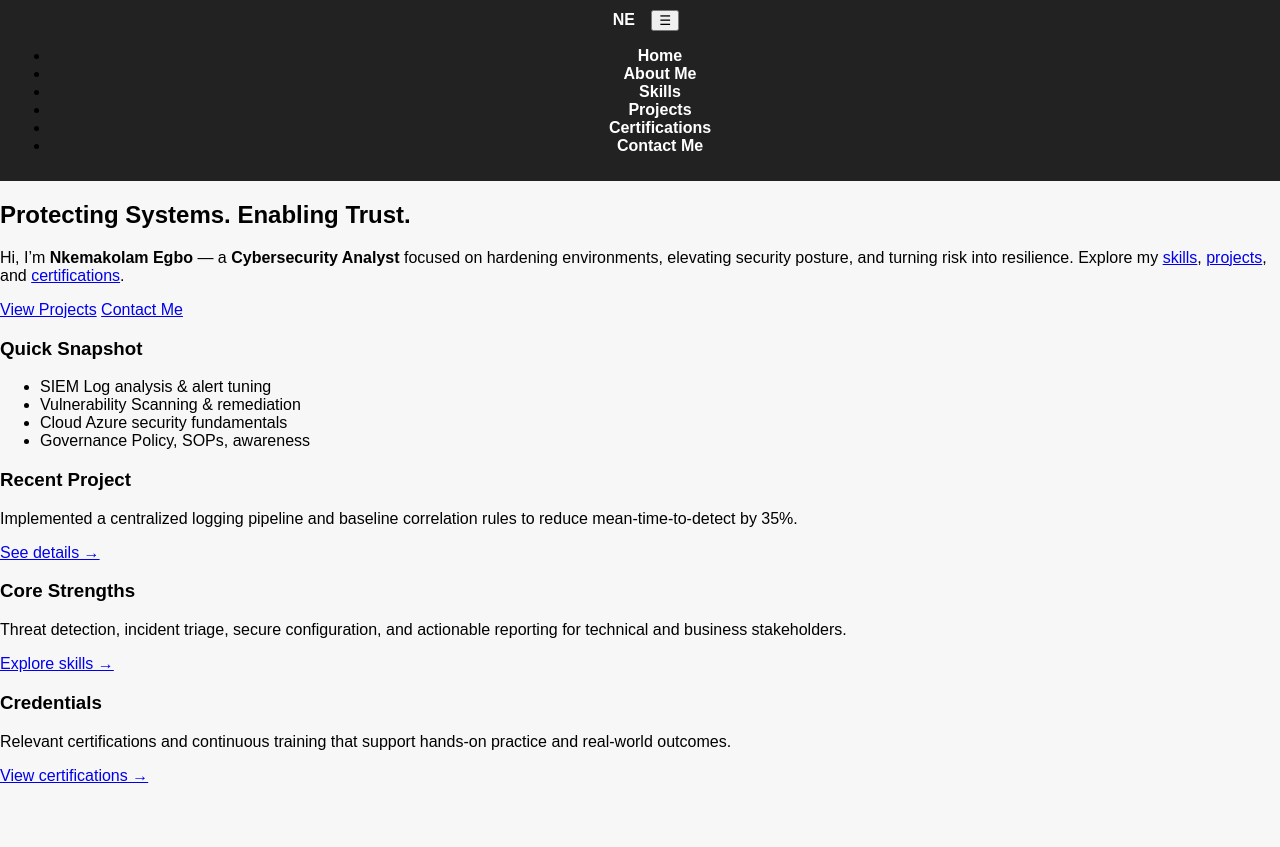
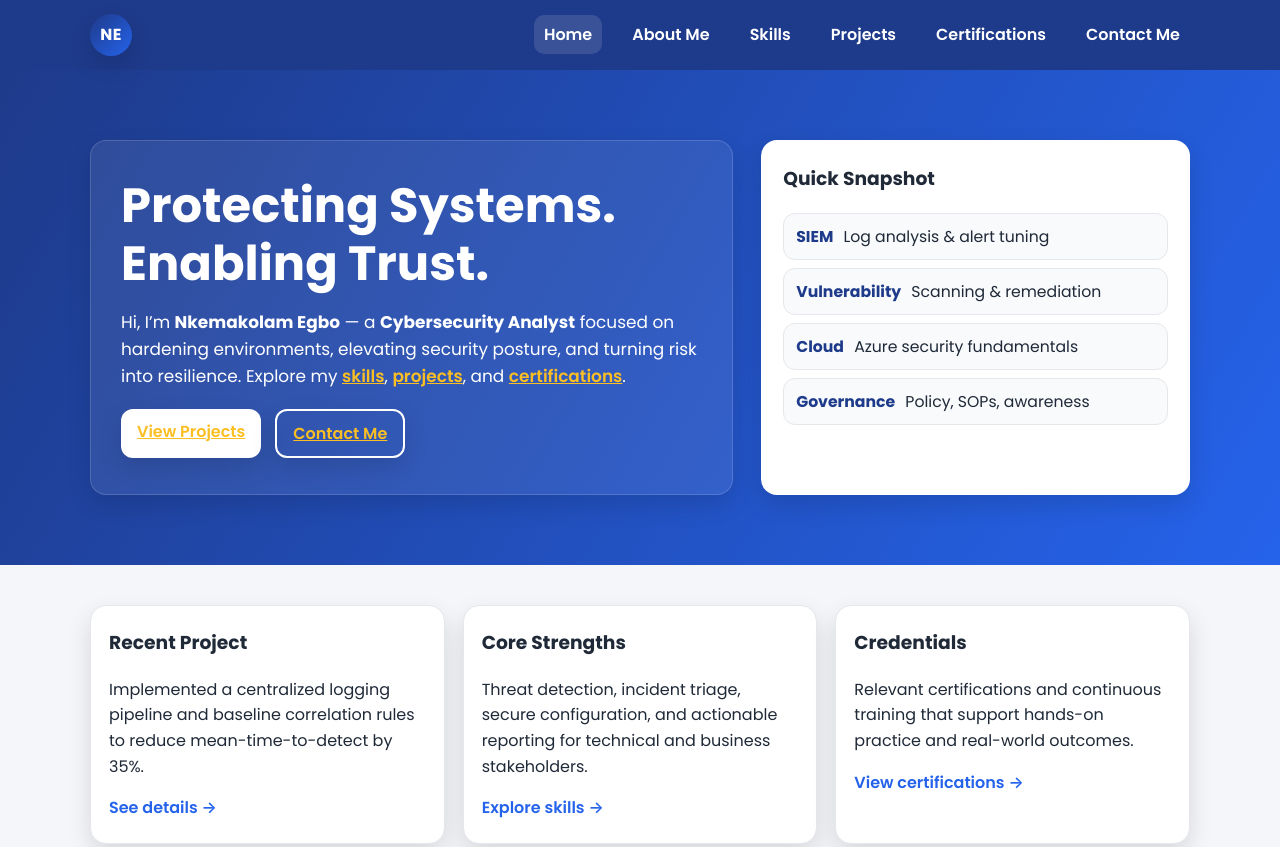
Before and after one commit to segbo/mywebsite, a plain HTML site: page index.html in a window 1280 px wide. Shown: the top 847 px of the page. Drawn offline with Linux system fonts and the light colour scheme.

Commit message:
Update style.css

```diff
--- a/style.css
+++ b/style.css
@@ -1,36 +1,246 @@
 
-body {
-  font-family: Arial, sans-serif;
+/* ===== Base ===== */
+:root{
+  --bg: #f4f6f9;
+  --surface: #ffffff;
+  --text: #1f2937;           /* dark slate */
+  --muted: #6b7280;          /* gray */
+  --primary: #1e3a8a;        /* navy */
+  --primary-2: #2563eb;      /* royal blue */
+  --accent: #fbbf24;         /* amber/gold */
+  --shadow: 0 10px 25px rgba(0,0,0,.12);
+  --radius: 16px;
+}
+
+* { box-sizing: border-box; }
+html, body { height: 100%; }
+body{
+  margin:0;
+  font-family: "Poppins", system-ui, -apple-system, Segoe UI, Roboto, Arial, sans-serif;
+  background: var(--bg);
+  color: var(--text);
+  line-height: 1.6;
+}
+
+.container{
+  width: min(1100px, 92%);
+  margin: 0 auto;
+}
+
+/* ===== Header / Nav ===== */
+.site-header{
+  background: var(--primary);
+  position: sticky;
+  top: 0;
+  z-index: 100;
+}
+
+.nav{
+  display: flex;
+  align-items: center;
+  justify-content: space-between;
+  padding: 14px 0;
+}
+
+.brand{
+  display: inline-grid;
+  place-items: center;
+  width: 42px; height: 42px;
+  font-weight: 700;
+  color: #fff;
+  background: linear-gradient(135deg, var(--primary), var(--primary-2));
+  border-radius: 50%;
+  text-decoration: none;
+  letter-spacing: .5px;
+  box-shadow: var(--shadow);
+}
+
+.nav-menu{
+  display: flex;
+  gap: 20px;
+  list-style: none;
   margin: 0;
   padding: 0;
-  background: #f7f7f7;
 }
-nav {
-  background: #222;
-  padding: 10px;
-  text-align: center;
+.nav-menu a{
+  color:#fff;
+  text-decoration:none;
+  font-weight:600;
+  padding:8px 10px;
+  border-radius: 10px;
 }
-nav a {
-  color: #fff;
-  margin: 0 12px;
-  text-decoration: none;
-  font-weight: bold;
+.nav-menu a:hover,
+.nav-menu a.active{
+  background: rgba(255,255,255,.12);
 }
-nav a:hover {
+
+.nav-toggle{
+  display:none;
+  background:none;
+  border:none;
+  color:#fff;
+  font-size: 1.4rem;
+}
+
+/* ===== Hero ===== */
+.hero{
+  background: linear-gradient(120deg, var(--primary) 0%, var(--primary-2) 100%);
+  color:#fff;
+  padding: 70px 0;
+}
+
+.hero-inner{
+  display: grid;
+  grid-template-columns: 1.35fr .9fr;
+  gap: 28px;
+  align-items: stretch;
+}
+
+.hero-text{
+  background: rgba(255,255,255,.08);
+  border: 1px solid rgba(255,255,255,.15);
+  border-radius: var(--radius);
+  padding: 36px 30px;
+  box-shadow: var(--shadow);
+}
+
+.hero-text h1{
+  margin: 0 0 10px 0;
+  font-size: clamp(1.8rem, 2.8vw + 1rem, 3rem);
+  line-height: 1.2;
+}
+.hero-text p{
+  font-size: 1.06rem;
+}
+.hero-text a{
+  color: var(--accent);
+  font-weight: 600;
   text-decoration: underline;
 }
-main {
-  padding: 40px 20px;
-  max-width: 700px;
-  margin: auto;
+
+.hero-actions{
+  display: flex;
+  gap: 14px;
+  margin-top: 18px;
+}
+
+.btn{
+  display:inline-block;
+  padding: 10px 16px;
+  border-radius: 12px;
+  text-decoration:none;
+  font-weight: 600;
+  transition: transform .08s ease, box-shadow .2s ease, background .2s ease;
+  box-shadow: var(--shadow);
+}
+.btn:active{ transform: translateY(1px); }
+
+.btn-primary{
   background: #fff;
-  margin-top: 24px;
-  border-radius: 8px;
-  box-shadow: 0 2px 8px rgba(0,0,0,0.04);
+  color: var(--primary);
 }
-footer {
-  text-align: center;
-  color: #888;
-  padding: 18px 0 10px 0;
-  margin-top: 40px;
+.btn-primary:hover{
+  background: #f3f4f6;
 }
+
+.btn-outline{
+  border: 2px solid #fff;
+  color: #fff;
+}
+.btn-outline:hover{
+  background: rgba(255,255,255,.12);
+}
+
+/* Quick Snapshot card */
+.hero-card{
+  background: #fff;
+  color: var(--text);
+  border-radius: var(--radius);
+  padding: 24px 22px;
+  box-shadow: var(--shadow);
+}
+.hero-card h3{
+  margin-top: 0;
+}
+.stats{
+  list-style: none;
+  margin: 0;
+  padding: 0;
+  display: grid;
+  gap: 8px;
+}
+.stats li{
+  background: #f8fafc;
+  border: 1px solid #e5e7eb;
+  border-radius: 12px;
+  padding: 10px 12px;
+  font-size: .98rem;
+}
+.stats span{
+  font-weight: 700;
+  color: var(--primary);
+  margin-right: 6px;
+}
+
+/* ===== Highlights ===== */
+.highlights{
+  margin: 40px auto 64px;
+  display: grid;
+  gap: 18px;
+  grid-template-columns: repeat(3, 1fr);
+}
+.card{
+  background: var(--surface);
+  border: 1px solid #e5e7eb;
+  border-radius: var(--radius);
+  padding: 22px 18px;
+  box-shadow: var(--shadow);
+}
+.card h3{ margin-top: 0; }
+.link{
+  color: var(--primary-2);
+  text-decoration: none;
+  font-weight: 600;
+}
+.link:hover{ text-decoration: underline; }
+
+/* ===== Footer ===== */
+.site-footer{
+  background: #0f172a;
+  color: #cbd5e1;
+  padding: 28px 0;
+}
+.footer-inner{
+  display: flex;
+  align-items: center;
+  justify-content: space-between;
+}
+.footer-link{
+  color: #e5e7eb;
+  text-decoration: none;
+}
+.footer-link:hover{ color: var(--accent); }
+
+/* ===== Responsive ===== */
+@media (max-width: 960px){
+  .hero-inner{ grid-template-columns: 1fr; }
+  .highlights{ grid-template-columns: 1fr 1fr; }
+}
+@media (max-width: 720px){
+  .nav-toggle{ display:block; }
+  .nav-menu{
+    position: absolute;
+    right: 4%;
+    top: 64px;
+    background: var(--primary);
+    border: 1px solid rgba(255,255,255,.2);
+    border-radius: 12px;
+    padding: 10px;
+    display: none;
+    flex-direction: column;
+    gap: 10px;
+    width: max(220px, 50%);
+  }
+  .nav-menu.open{ display:flex; }
+  .highlights{ grid-template-columns: 1fr; }
+}
```
